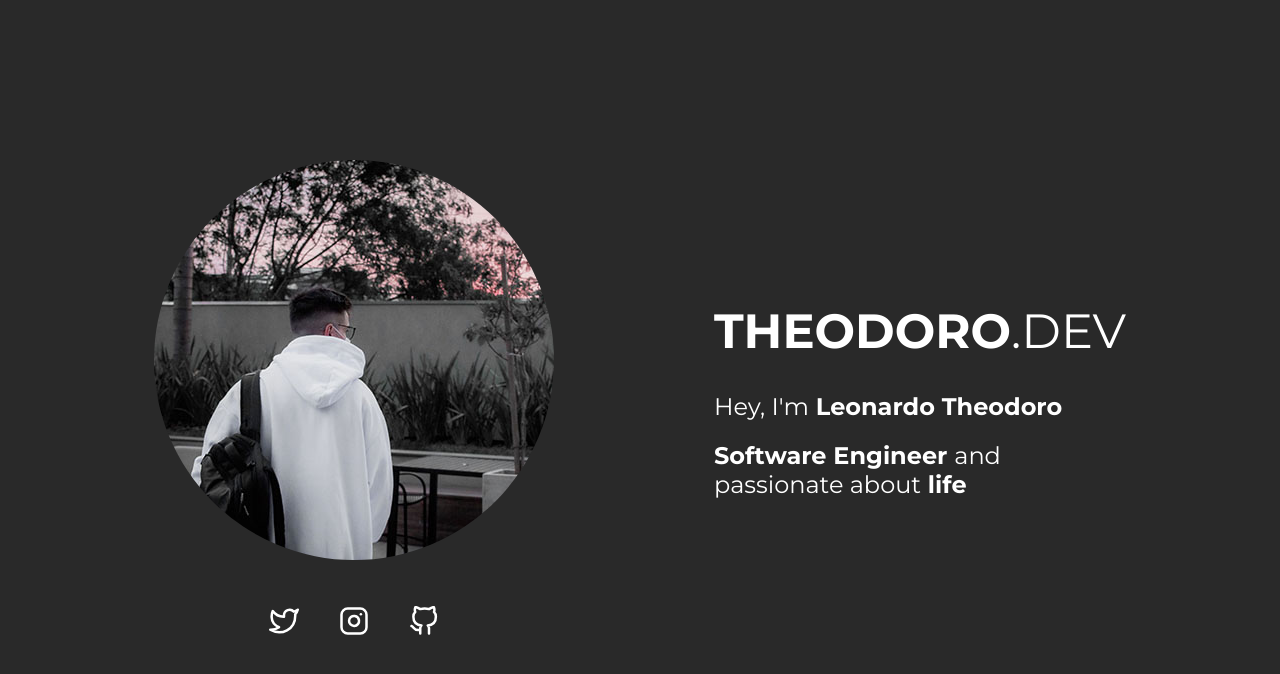
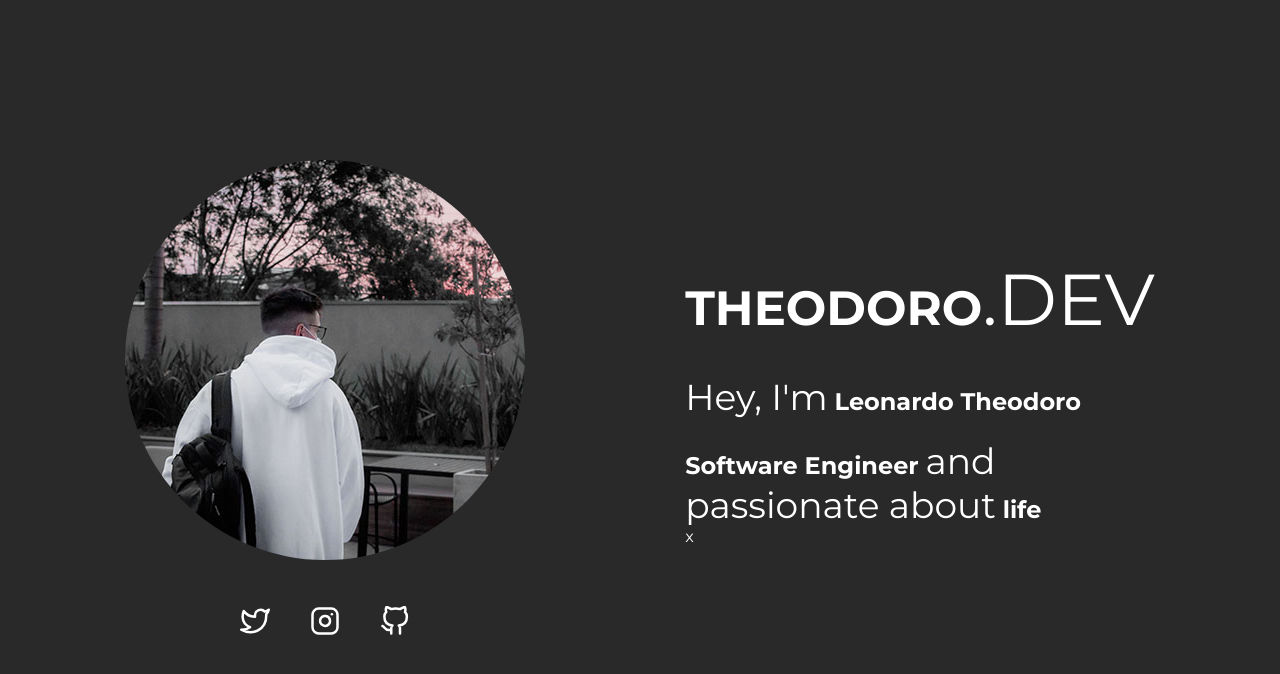
Before and after one commit to leotheodoro/theodoro, a Next.js app: page / in a window 1280 px wide. Shown: the top 674 px of the page. Built offline with nearby package versions, Linux system fonts and the light colour scheme.

Commit message:
Front improvements

```diff
--- a/src/components/AsideContent/index.tsx
+++ b/src/components/AsideContent/index.tsx
@@ -5,7 +5,7 @@ export function AsideContent() {
     <aside className={styles.box}>
       <h1 className={styles.title}>THEODORO<span className={styles.textRegular}>.DEV</span></h1>
       <h2 className={styles.marginBottom}><span className={styles.textRegular}>Hey, I&apos;m</span> Leonardo Theodoro</h2>
-      <h2>Software Engineer <span className={styles.textRegular}>and <br />passionate about</span> life</h2>
+      <h2>Software Engineer <span className={styles.textRegular}>and <br />passionate about</span> life</h2>x
     </aside>
   )
 }
--- a/src/components/AsideContent/styles.module.scss
+++ b/src/components/AsideContent/styles.module.scss
@@ -1,10 +1,20 @@
 .title {
-  font-size: 48px;
+  display: none;
   margin-bottom: 32px;
+
+  @media screen and (min-width:992px) {
+    display: block;
+    font-size: 48px;
+  }
 }
 
 .textRegular {
+  font-size: 16px;
   font-weight: 400;
+
+  @media screen and (min-width:992px) {
+    font-size: 1.5em;
+  }
 }
 
 .marginBottom {
--- a/src/components/AsideImage/index.tsx
+++ b/src/components/AsideImage/index.tsx
@@ -6,6 +6,7 @@ import { FiTwitter, FiInstagram, FiGithub } from 'react-icons/fi'
 export function AsideImage() {
   return (
     <aside className={styles.box}>
+      <h1 className={styles.title}>THEODORO<span className={styles.textRegular}>.DEV</span></h1>
       <h1><Image src="/images/photo.jpg" alt="Leonardo Theodoro" className={styles.photo} width={400} height={400} /></h1>
       <div className={styles.icons}>
         <a href="https://twitter.com/thdrps" target="_blank" rel="noreferrer" aria-label="Twitter"><FiTwitter size={30} /></a>
--- a/src/components/AsideImage/styles.module.scss
+++ b/src/components/AsideImage/styles.module.scss
@@ -7,6 +7,16 @@
 
 .box {
   padding: 0 80px;
+}
+
+.title {
+  display: block;
+  margin-bottom: 32px;
+  font-size: 24px;
+
+  @media screen and (min-width:992px) {
+    display: none;
+  }
 }
 
 .icons {
--- a/src/styles/global.scss
+++ b/src/styles/global.scss
@@ -31,6 +31,14 @@ a {
   text-decoration: none;
 }
 
+h2 {
+  font-size: 16px;
+
+  @media screen and (min-width:992px) {
+    font-size: 1.5em;
+  }
+}
+
 @media(max-width: 1080px) {
   html {
     font-size: 93.75%;
```
